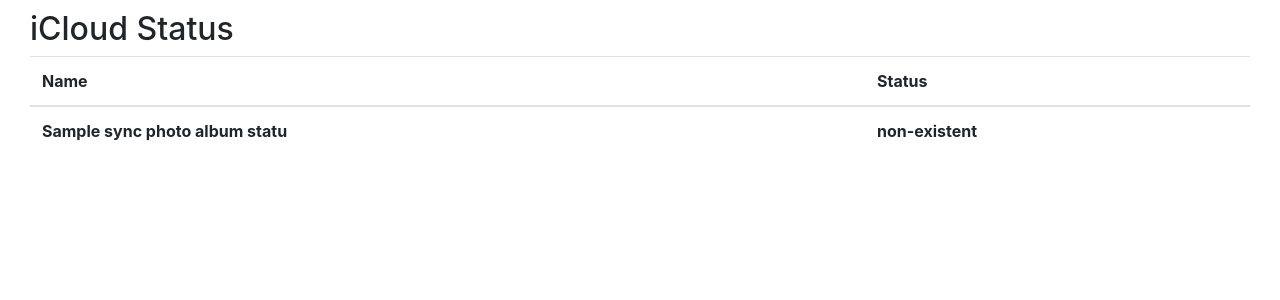
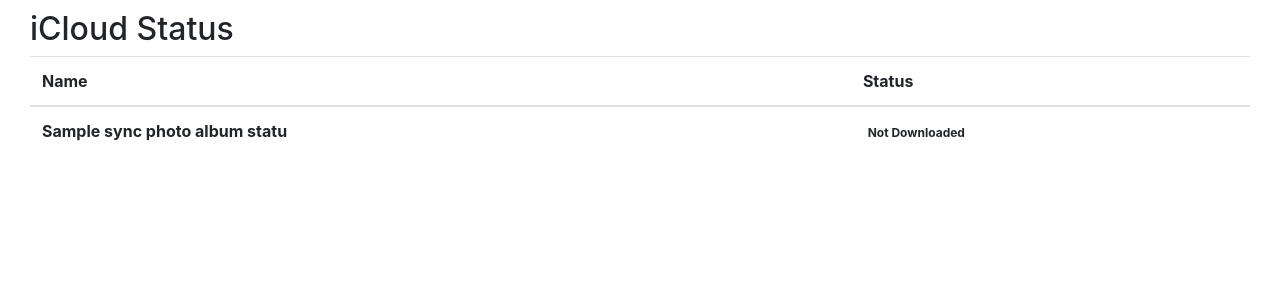
Before and after one commit to Tomcuzz/icloud-photo-display, a Flask app: template src/templates/sync_status.html in a window 1280 px wide. Shown: the part 56-356 px from the top of the page. Run offline with Flask 3, Linux system fonts and the light colour scheme; the template is opened without the code that fills it: most values are stand-ins (such as "Sample title", 1, 10 or a date in 2020); lists and menus that the app fills with data are empty; some libraries are stand-ins or nearby versions.

Commit message:
Update to file status formatting

```diff
--- a/src/templates/sync_status.html
+++ b/src/templates/sync_status.html
@@ -14,7 +14,17 @@
         {% for photo_name, photo_state in ICloud.get_sync_photo_album_status.items() %}
 		    <tr>
                 <th scope="row">{{ photo_name }}</th>
-                <th scope="row">{{ photo_state['status'] }}</th>
+                <th scope="row">
+					{% if photo_state['status'] == "non-existent" %}
+						<span class="badge rounded-pill text-bg-danger">Not Downloaded</span>
+					{% elif photo_state['status'] == "file-downloaded" %}
+						<span class="badge rounded-pill text-bg-success">Downloaded</span>
+					{% elif photo_state['status'] == "file-change" %}
+						<span class="badge rounded-pill text-bg-warning">File Change</span>
+					{% else %}
+						<span class="badge rounded-pill text-bg-secondary">{{ photo_state['status'] }}</span>
+					{% endif %}
+				</th>
             </tr>
         {% endfor %}
 	</tbody>
```
